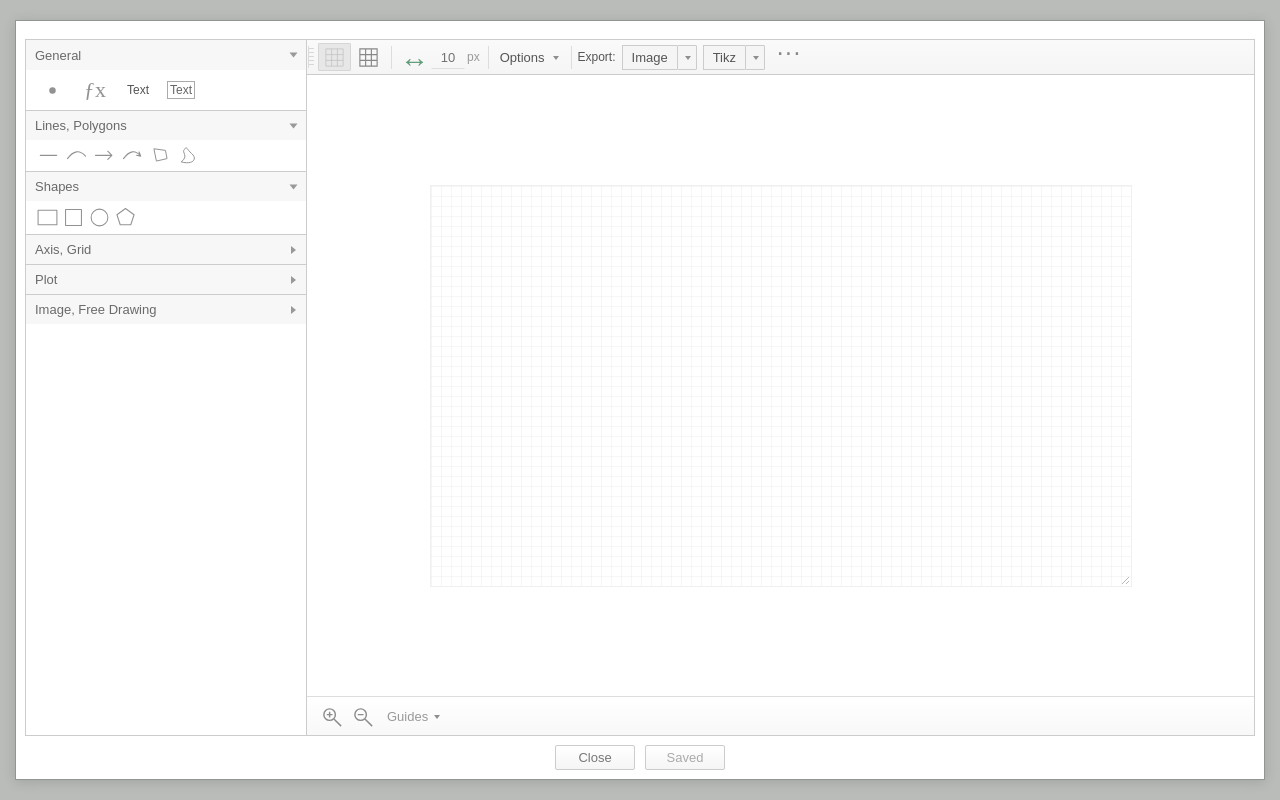
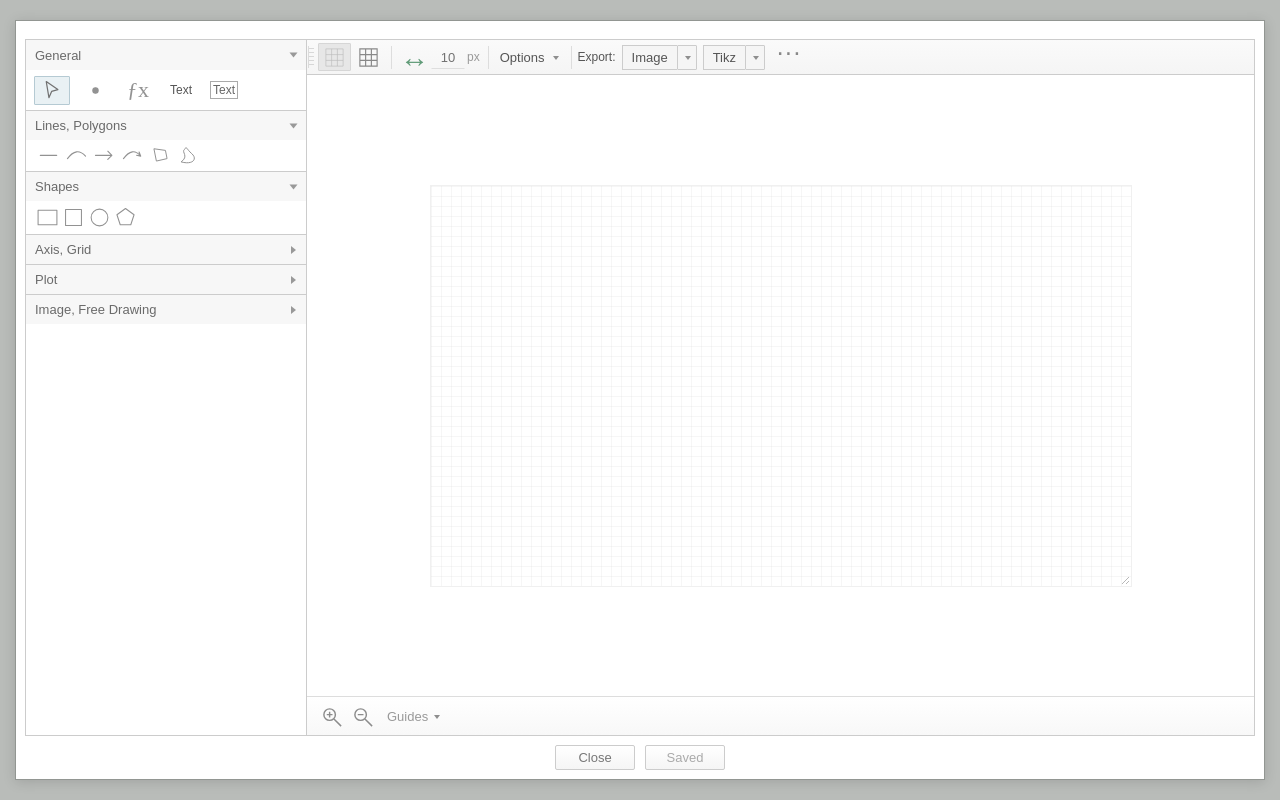
Before and after one commit to hoangnguyenk8hn-lab/myweb, a Next.js app: page / in a window 1280 px wide. Built offline with nearby package versions, Linux system fonts and the light colour scheme.

Commit message:
Add Select tool to palette

```diff
--- a/app/diagram/CurrentToolPalette.tsx
+++ b/app/diagram/CurrentToolPalette.tsx
@@ -99,6 +99,7 @@ export function CurrentToolPalette({
       {header("general", "General")}
       {open.general && (
         <div className="general-tools">
+          {basic("select", "Select")}
           {basic(
             "point",
             "Point",
```
